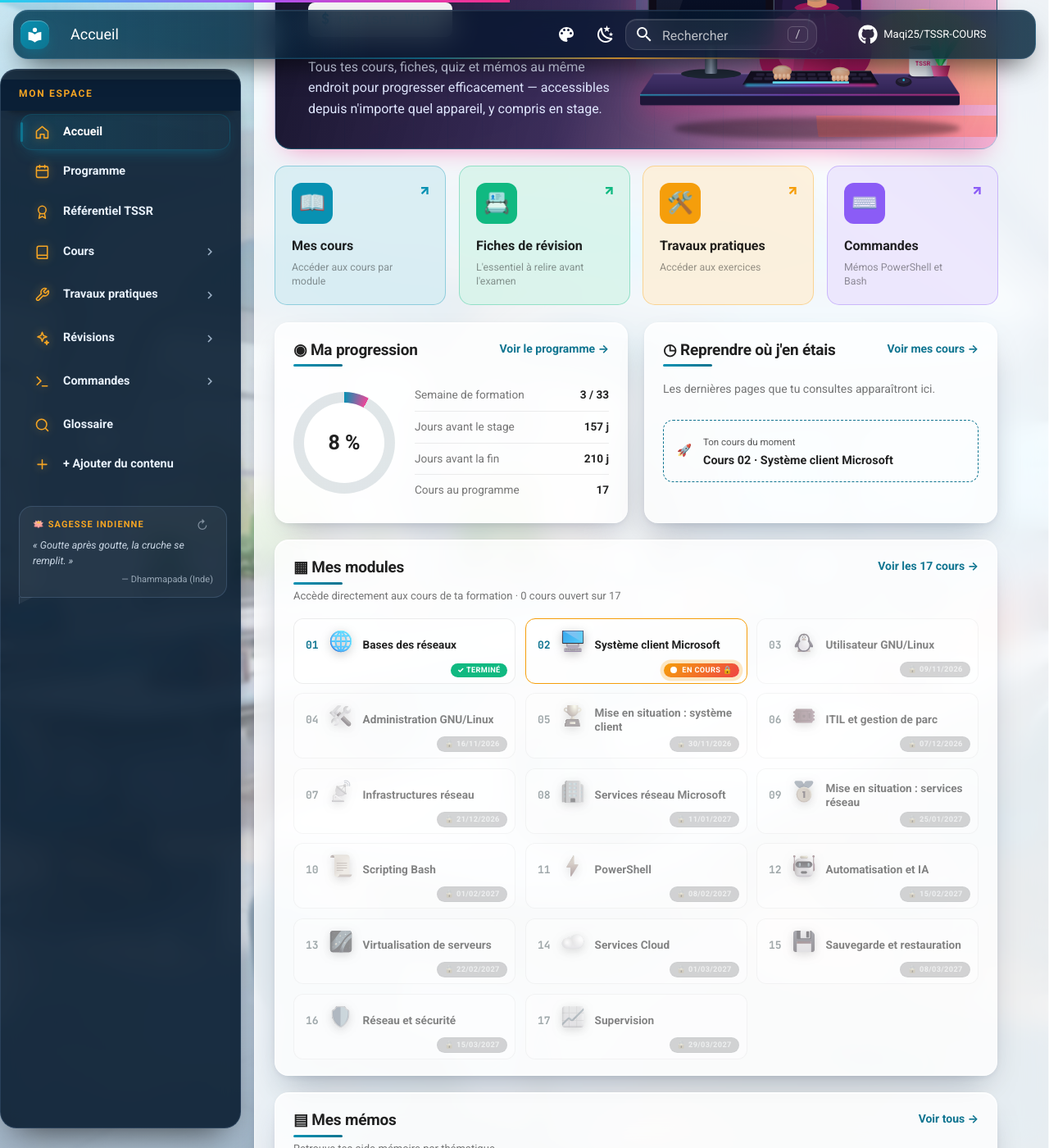
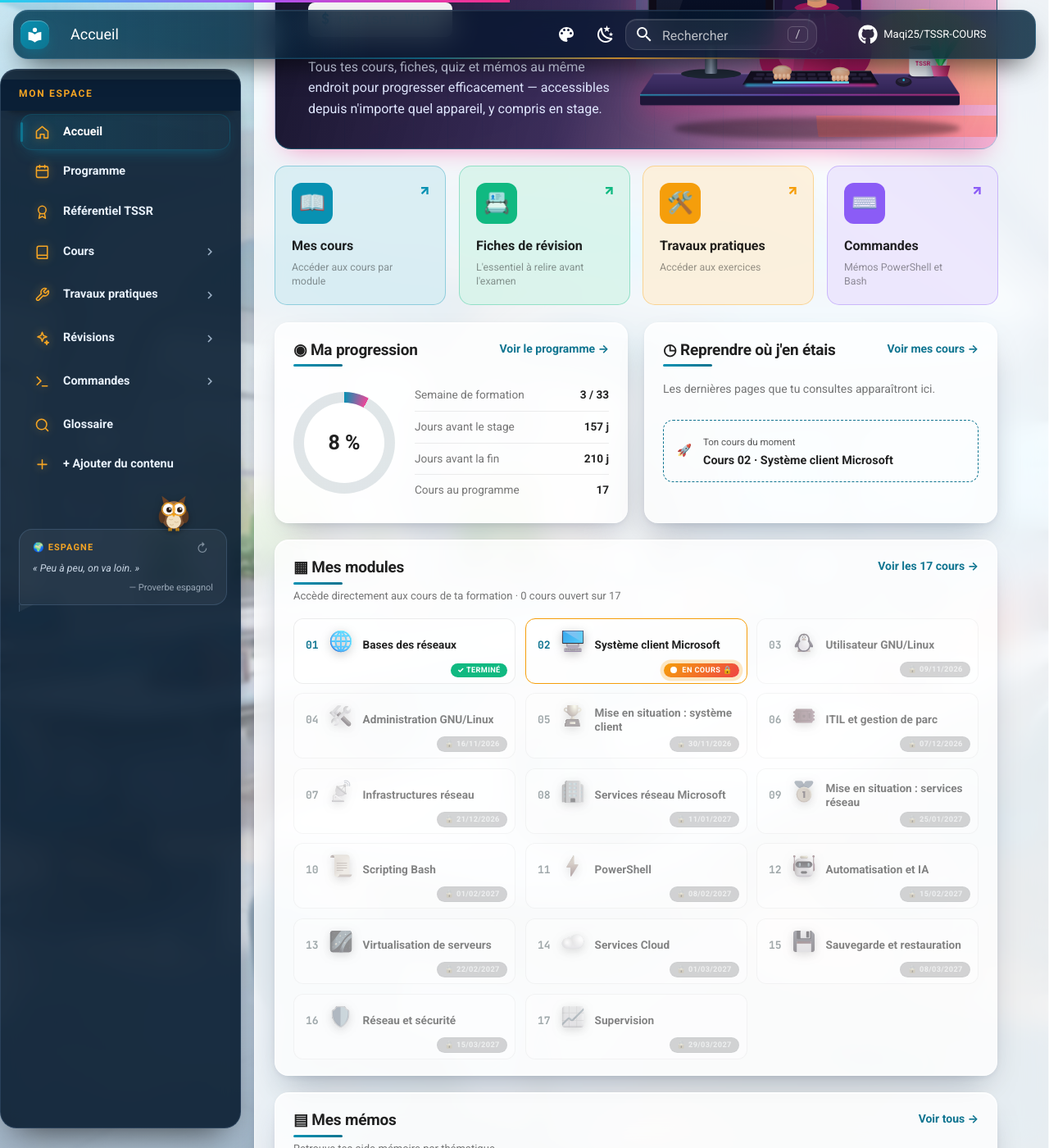
Before and after one commit to Maqi25/TSSR-COURS, an MkDocs documentation site: the page built from docs/index.md, in a window 1280 px wide and 1400 px high, scrolled down 387 px. Shown: the whole window at 82% size. Built offline with MkDocs 1.6.1 and Material for MkDocs 9.7.7, drawn with Linux system fonts in a browser that asks for light colours; comment, search, counter and statistics services are not loaded.

Commit message:
Coin proverbe : proverbes du monde entier + petit hibou savant
- 27 proverbes de motivation de 20 pays et régions (Asie, Afrique, Europe, Amériques, monde arabe), sur l'effort, la patience, l'apprentissage et l'entraide ; rien qui vise un peuple, une religion ou un groupe. En-tête : globe 🌍🌏🌎 + pays.
- Petit hibou à lunettes (dessin SVG original) perché sur la bulle : il apparaît, cligne des yeux, penche la tête, et sautille au clic ou sur ↻.

Co-Authored-By: Claude Opus 5.5 <noreply@anthropic.com>

```diff
--- a/docs/javascripts/home.js
+++ b/docs/javascripts/home.js
@@ -283,21 +283,64 @@
   // ------------------------------------------------------------------
   // Le coin proverbe : une bulle discrète, en bas du menu de gauche.
   // Un proverbe par jour (le même toute la journée), ↻ pour en voir un autre.
+  // Des proverbes de motivation du monde entier : effort, patience,
+  // apprentissage, entraide. Rien qui vise ou caricature un peuple, une
+  // religion ou un groupe.
+  // terre : 🌍 Europe / Afrique · 🌏 Asie / Océanie · 🌎 Amériques
   // ------------------------------------------------------------------
   var PROVERBES = [
-    { texte: "Un voyage de mille lieues commence par un premier pas.", source: "Lao-tseu, Tao-tö-king", pays: "chine" },
-    { texte: "Apprendre, c'est ramer à contre-courant : dès qu'on cesse, on recule.", source: "Proverbe chinois", pays: "chine" },
-    { texte: "N'aie pas peur d'avancer lentement, aie peur de t'arrêter.", source: "Proverbe chinois", pays: "chine" },
-    { texte: "Les gouttes d'eau finissent par percer la pierre.", source: "Proverbe chinois", pays: "chine" },
-    { texte: "L'habileté naît de la pratique.", source: "Proverbe chinois", pays: "chine" },
-    { texte: "J'entends et j'oublie, je vois et je me souviens, je fais et je comprends.", source: "Proverbe chinois", pays: "chine" },
-    { texte: "Celui qui pose une question est bête cinq minutes ; celui qui n'en pose pas le reste toute sa vie.", source: "Proverbe chinois", pays: "chine" },
-    { texte: "Le meilleur moment pour planter un arbre, c'était il y a vingt ans. Le deuxième meilleur moment, c'est maintenant.", source: "Proverbe chinois", pays: "chine" },
-    { texte: "Goutte après goutte, la cruche se remplit.", source: "Dhammapada (Inde)", pays: "inde" },
-    { texte: "Le savoir donne l'humilité ; l'humilité donne la valeur.", source: "Hitopadesha (Inde)", pays: "inde" },
-    { texte: "Agis selon ton devoir, sans t'inquiéter du résultat.", source: "Bhagavad-Gita (Inde)", pays: "inde" },
-    { texte: "Vis comme si tu devais mourir demain. Apprends comme si tu devais vivre toujours.", source: "Attribué à Gandhi (Inde)", pays: "inde" },
+    { texte: "Un voyage de mille lieues commence par un premier pas.", source: "Lao-tseu, Tao-tö-king", pays: "Chine", terre: "🌏" },
+    { texte: "Apprendre, c'est ramer à contre-courant : dès qu'on cesse, on recule.", source: "Proverbe chinois", pays: "Chine", terre: "🌏" },
+    { texte: "N'aie pas peur d'avancer lentement, aie peur de t'arrêter.", source: "Proverbe chinois", pays: "Chine", terre: "🌏" },
+    { texte: "L'habileté naît de la pratique.", source: "Proverbe chinois", pays: "Chine", terre: "🌏" },
+    { texte: "Tombe sept fois, relève-toi huit.", source: "Proverbe japonais", pays: "Japon", terre: "🌏" },
+    { texte: "La poussière accumulée finit par former une montagne.", source: "Proverbe japonais", pays: "Japon", terre: "🌏" },
+    { texte: "Commencer, c'est déjà avoir fait la moitié du chemin.", source: "Proverbe coréen", pays: "Corée", terre: "🌏" },
+    { texte: "Même si le ciel s'écroule, il reste un trou par où s'en sortir.", source: "Proverbe coréen", pays: "Corée", terre: "🌏" },
+    { texte: "À force de limer une barre de fer, on finit par en faire une aiguille.", source: "Proverbe vietnamien", pays: "Viêt Nam", terre: "🌏" },
+    { texte: "Goutte après goutte, la cruche se remplit.", source: "Dhammapada", pays: "Inde", terre: "🌏" },
+    { texte: "Le savoir donne l'humilité ; l'humilité donne la valeur.", source: "Hitopadesha", pays: "Inde", terre: "🌏" },
+    { texte: "Goutte à goutte, on finit par faire un lac.", source: "Proverbe turc", pays: "Turquie", terre: "🌏" },
+    { texte: "Qui persévère réussit.", source: "Proverbe arabe", pays: "Monde arabe", terre: "🌍" },
+    { texte: "Peu à peu, on remplit la mesure.", source: "Proverbe swahili", pays: "Afrique de l'Est", terre: "🌍" },
+    { texte: "Doucement, doucement, on attrape le singe dans la forêt.", source: "Proverbe wolof", pays: "Sénégal", terre: "🌍" },
+    { texte: "Quand les toiles d'araignée s'unissent, elles peuvent arrêter un lion.", source: "Proverbe éthiopien", pays: "Éthiopie", terre: "🌍" },
+    { texte: "Il n'est jamais trop tard pour revenir chercher ce qu'on a oublié.", source: "Sankofa, proverbe akan", pays: "Ghana", terre: "🌍" },
+    { texte: "Petit à petit, l'oiseau fait son nid.", source: "Proverbe français", pays: "France", terre: "🌍" },
+    { texte: "C'est en forgeant qu'on devient forgeron.", source: "Proverbe français", pays: "France", terre: "🌍" },
+    { texte: "Qui va doucement va sûrement, et va loin.", source: "Proverbe italien", pays: "Italie", terre: "🌍" },
+    { texte: "Peu à peu, on va loin.", source: "Proverbe espagnol", pays: "Espagne", terre: "🌍" },
+    { texte: "C'est l'exercice qui fait le maître.", source: "Proverbe allemand", pays: "Allemagne", terre: "🌍" },
+    { texte: "Là où il y a une volonté, il y a un chemin.", source: "Proverbe anglais", pays: "Royaume-Uni", terre: "🌍" },
+    { texte: "La répétition est la mère de l'apprentissage.", source: "Proverbe russe", pays: "Russie", terre: "🌍" },
+    { texte: "Par des chemins difficiles, jusqu'aux étoiles.", source: "Locution latine", pays: "Rome antique", terre: "🌍" },
+    { texte: "Eau tendre sur pierre dure, tant elle frappe qu'elle la perce.", source: "Proverbe brésilien", pays: "Brésil", terre: "🌎" },
+    { texte: "Qui persévère finit par atteindre son but.", source: "Proverbe hispano-américain", pays: "Amérique latine", terre: "🌎" },
   ];
+
+  // Le petit hibou savant, perché sur la bulle (dessin SVG original).
+  // Ses paupières (.tssr-hibou-lids) clignent et il sautille grâce au CSS (home.css).
+  var HIBOU =
+    '<svg class="tssr-hibou" viewBox="0 0 64 64" role="img" aria-label="Un petit hibou à lunettes">' +
+    '<defs><linearGradient id="hibou-plume" x1="0" y1="0" x2="0" y2="1">' +
+    '<stop offset="0" stop-color="#a0714a"/><stop offset="1" stop-color="#6b4429"/></linearGradient></defs>' +
+    '<path d="M17 20 L14 7 L25 15 Z M47 20 L50 7 L39 15 Z" fill="#6b4429"/>' +                 // aigrettes
+    '<ellipse cx="32" cy="36" rx="19" ry="21" fill="url(#hibou-plume)"/>' +                      // corps
+    '<ellipse cx="32" cy="45" rx="11" ry="11" fill="#f1dfc0"/>' +                                // ventre
+    '<path d="M25 42 q3 2 6 0 M33 46 q3 2 6 0 M26 50 q3 2 6 0" stroke="#d8bf96" stroke-width="1.2" fill="none"/>' +
+    '<g class="tssr-hibou-aile"><ellipse cx="14.5" cy="38" rx="5" ry="10" fill="#5a3822"/></g>' +
+    '<ellipse cx="49.5" cy="38" rx="5" ry="10" fill="#5a3822"/>' +
+    '<circle cx="24" cy="27" r="8.5" fill="#fff"/><circle cx="40" cy="27" r="8.5" fill="#fff"/>' + // yeux
+    '<circle cx="25" cy="28" r="4" fill="#2b1a10"/><circle cx="41" cy="28" r="4" fill="#2b1a10"/>' +
+    '<circle cx="26.3" cy="26.6" r="1.4" fill="#fff"/><circle cx="42.3" cy="26.6" r="1.4" fill="#fff"/>' +
+    '<g class="tssr-hibou-lids" fill="#8a5c3a">' +                                                // paupières
+    '<rect x="15" y="18" width="18" height="18" rx="9"/><rect x="31" y="18" width="18" height="18" rx="9"/></g>' +
+    '<circle cx="24" cy="27" r="9.5" fill="none" stroke="#f5a524" stroke-width="1.8"/>' +           // lunettes
+    '<circle cx="40" cy="27" r="9.5" fill="none" stroke="#f5a524" stroke-width="1.8"/>' +
+    '<path d="M33.5 27 h-3" stroke="#f5a524" stroke-width="1.8"/>' +
+    '<path d="M29 34 L32 39 L35 34 Z" fill="#f59e0b"/>' +                                        // bec
+    '<path d="M25 56 v3 M28 56 v3 M36 56 v3 M39 56 v3" stroke="#f59e0b" stroke-width="2" stroke-linecap="round"/>' +
+    '</svg>';
 
   function setupProverbe() {
     // numéro du jour depuis 1970 : change à minuit, identique toute la journée
@@ -310,11 +353,12 @@
     bubble.innerHTML =
       '<div class="tssr-proverbe-head"><span class="tssr-proverbe-titre"></span>' +
       '<button type="button" class="tssr-proverbe-next" title="Un autre proverbe" aria-label="Un autre proverbe">↻</button></div>' +
-      '<p class="tssr-proverbe-texte"></p><p class="tssr-proverbe-source"></p>';
+      '<p class="tssr-proverbe-texte"></p><p class="tssr-proverbe-source"></p>' +
+      HIBOU;
 
     function show(i) {
       var p = PROVERBES[i];
-      bubble.querySelector(".tssr-proverbe-titre").textContent = p.pays === "inde" ? "🪷 Sagesse indienne" : "🏮 Sagesse chinoise";
+      bubble.querySelector(".tssr-proverbe-titre").textContent = p.terre + " " + p.pays;
       bubble.querySelector(".tssr-proverbe-texte").textContent = "« " + p.texte + " »";
       bubble.querySelector(".tssr-proverbe-source").textContent = "— " + p.source;
       bubble.classList.remove("is-new");
@@ -322,9 +366,19 @@
       bubble.classList.add("is-new");
     }
 
+    // le hibou sautille quand on demande un autre proverbe (ou qu'on le clique)
+    var hibou = bubble.querySelector(".tssr-hibou");
+    function hop() {
+      hibou.classList.remove("is-hop");
+      void hibou.offsetWidth;
+      hibou.classList.add("is-hop");
+    }
+    hibou.addEventListener("click", hop);
+
     bubble.querySelector(".tssr-proverbe-next").addEventListener("click", function () {
       index = (index + 1) % PROVERBES.length;
       show(index);
+      hop();
     });
     show(index);
 
--- a/docs/stylesheets/home.css
+++ b/docs/stylesheets/home.css
@@ -762,3 +762,80 @@
 @media (prefers-reduced-motion: reduce) {
   .tssr-proverbe.is-new .tssr-proverbe-texte { animation: none; }
 }
+
+/* Le petit hibou savant perché sur la bulle du proverbe (home.js) */
+.tssr-proverbe {
+  margin-top: 2.6rem;
+}
+
+.md-typeset .tssr-proverbe {
+  margin-top: 2.2rem;
+}
+
+.tssr-hibou {
+  position: absolute;
+  top: -2.35rem;
+  right: 1.9rem;
+  width: 2.6rem;
+  height: 2.6rem;
+  cursor: pointer;
+  filter: drop-shadow(0 3px 4px rgba(0, 0, 0, 0.35));
+  transform-origin: 50% 100%;
+  animation:
+    tssr-hibou-arrive 0.7s cubic-bezier(0.2, 0.9, 0.3, 1.4) 0.8s backwards,
+    tssr-hibou-tete 7s ease-in-out 2s infinite;
+}
+
+/* clignement : les paupières descendent un court instant */
+.tssr-hibou-lids {
+  transform-box: fill-box;
+  transform-origin: 50% 0;
+  transform: scaleY(0);
+  animation: tssr-hibou-cligne 4.5s ease-in-out 1.6s infinite;
+}
+
+.tssr-hibou.is-hop {
+  animation: tssr-hibou-saut 0.6s ease;
+}
+
+.tssr-hibou.is-hop .tssr-hibou-aile {
+  transform-box: fill-box;
+  transform-origin: 70% 20%;
+  animation: tssr-hibou-aile 0.6s ease;
+}
+
+@keyframes tssr-hibou-arrive {
+  from { opacity: 0; transform: translateY(1.2rem) scale(0.4); }
+}
+
+@keyframes tssr-hibou-tete {
+  0%, 80%, 100% { transform: rotate(0); }
+  85%           { transform: rotate(-9deg); }
+  92%           { transform: rotate(6deg); }
+}
+
+@keyframes tssr-hibou-cligne {
+  0%, 92%, 100% { transform: scaleY(0); }
+  95%           { transform: scaleY(1); }
+}
+
+@keyframes tssr-hibou-saut {
+  0%, 100% { transform: translateY(0); }
+  40%      { transform: translateY(-0.6rem) rotate(-6deg); }
+  70%      { transform: translateY(0.1rem) scale(1.05, 0.95); }
+}
+
+@keyframes tssr-hibou-aile {
+  0%, 100% { transform: rotate(0); }
+  30%, 70% { transform: rotate(35deg); }
+  50%      { transform: rotate(10deg); }
+}
+
+@media (prefers-reduced-motion: reduce) {
+  .tssr-hibou,
+  .tssr-hibou.is-hop,
+  .tssr-hibou-lids,
+  .tssr-hibou.is-hop .tssr-hibou-aile {
+    animation: none;
+  }
+}
```
